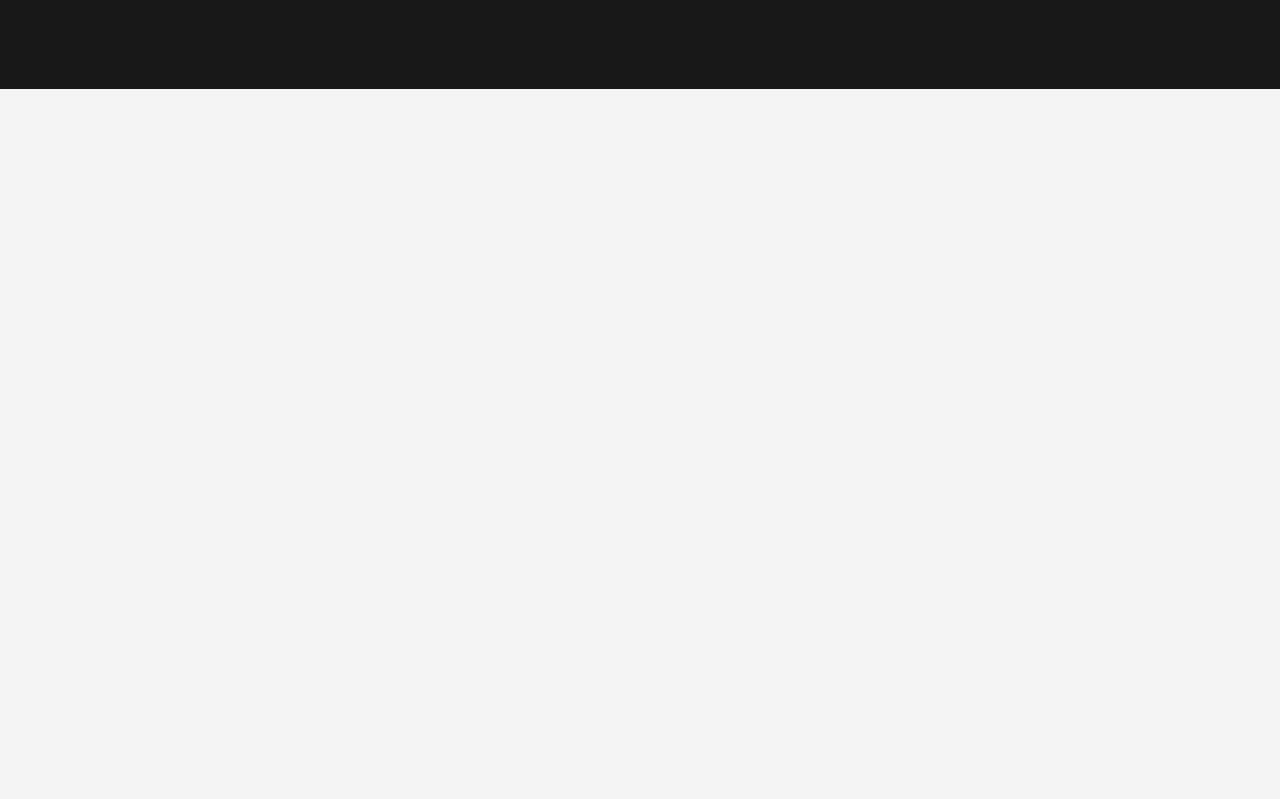
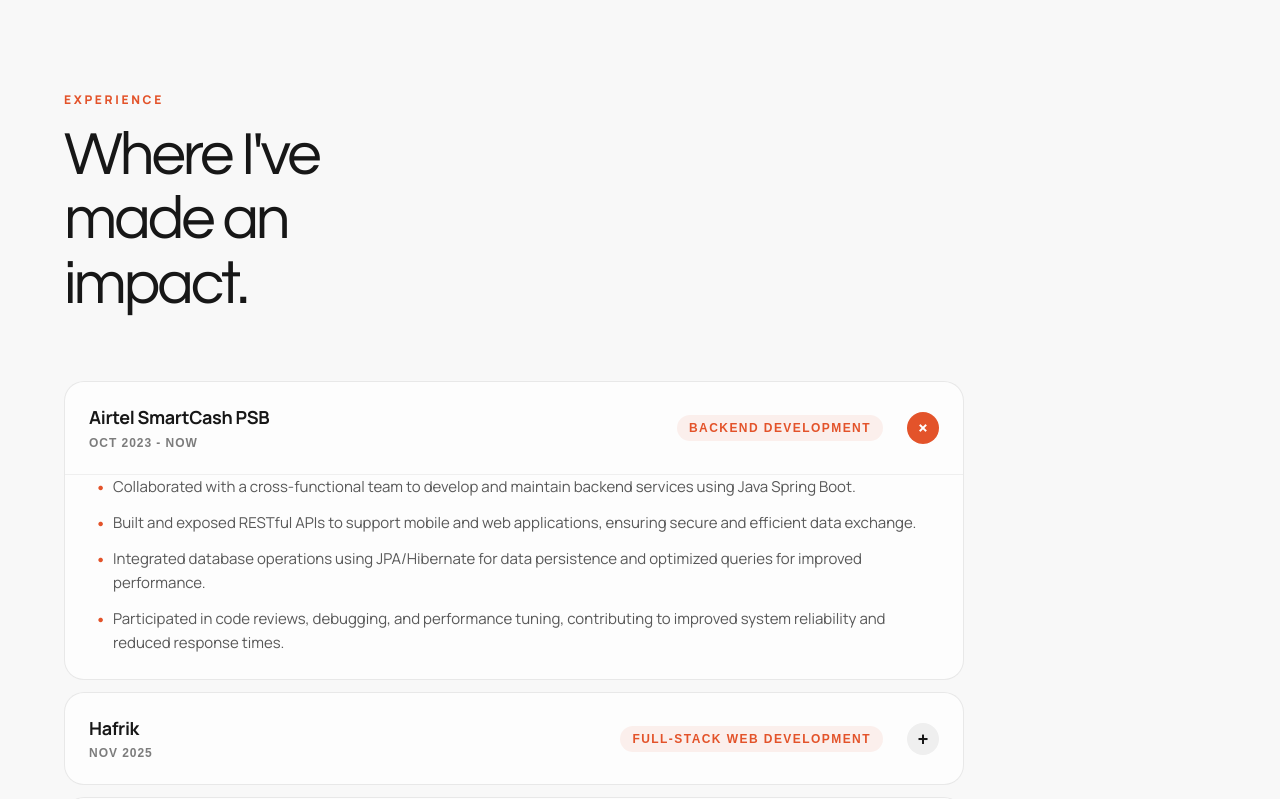
Before and after one commit to Emekabest/Portfolio, a React (Vite) app: page / in a window 1280 px wide. Shown: the part 2860-3659 px from the top of the page. Before the commit the page ends 2949 px from the top, so only its background shows below. Built offline with nearby package versions, Linux system fonts and the light colour scheme.

Commit message:
working on body--2

```diff
--- a/src/App.css
+++ b/src/App.css
@@ -663,6 +663,182 @@
   text-transform: uppercase;
 }
 
+/* Experience Section */
+.experience {
+  padding: clamp(56px, 8vw, 108px) clamp(24px, 5vw, 76px);
+  background: #f8f8f8;
+}
+
+.experience-header {
+  max-width: 560px;
+  margin-bottom: clamp(40px, 6vw, 64px);
+}
+
+.experience-header h2 {
+  color: #171717;
+  font-family: var(--display);
+  font-size: clamp(34px, 4.8vw, 62px);
+  font-weight: 400;
+  letter-spacing: -0.05em;
+  line-height: 1.05;
+  margin: 0 0 0;
+  max-width: 12ch;
+}
+
+.experience-list {
+  max-width: 900px;
+  display: flex;
+  flex-direction: column;
+  gap: 12px;
+}
+
+.experience-item {
+  border-radius: 20px;
+  background: rgba(255, 255, 255, 0.7);
+  border: 1px solid rgba(23, 23, 23, 0.09);
+  overflow: hidden;
+  transition: all 0.3s ease;
+}
+
+.experience-item:hover {
+  border-color: rgba(23, 23, 23, 0.15);
+  box-shadow: 0 12px 28px rgba(23, 23, 23, 0.08);
+}
+
+.experience-trigger {
+  width: 100%;
+  background: none;
+  border: none;
+  padding: 24px;
+  cursor: pointer;
+  display: flex;
+  align-items: center;
+  justify-content: space-between;
+  text-align: left;
+  transition: all 0.2s ease;
+}
+
+.experience-trigger:hover {
+  background: rgba(23, 23, 23, 0.02);
+}
+
+.experience-header-row {
+  display: flex;
+  align-items: center;
+  justify-content: space-between;
+  width: 100%;
+  gap: 24px;
+}
+
+.experience-title-group {
+  flex: 1;
+  min-width: 0;
+}
+
+.experience-company {
+  color: #171717;
+  font-family: var(--sans);
+  font-size: 18px;
+  font-weight: 700;
+  letter-spacing: -0.02em;
+  line-height: 1.3;
+  margin: 0;
+}
+
+.experience-period {
+  color: rgba(23, 23, 23, 0.56);
+  font-size: 12px;
+  font-weight: 600;
+  letter-spacing: 0.08em;
+  margin: 6px 0 0;
+  text-transform: uppercase;
+}
+
+.experience-highlights {
+  flex: 0 0 auto;
+  color: #e3532a;
+  font-size: 12px;
+  font-weight: 700;
+  letter-spacing: 0.12em;
+  text-transform: uppercase;
+  padding: 6px 12px;
+  background: rgba(227, 83, 42, 0.08);
+  border-radius: 999px;
+  white-space: nowrap;
+}
+
+.experience-toggle {
+  flex: 0 0 auto;
+  display: flex;
+  align-items: center;
+  justify-content: center;
+  width: 32px;
+  height: 32px;
+  border-radius: 50%;
+  background: rgba(23, 23, 23, 0.06);
+  transition: all 0.3s ease;
+}
+
+.experience-trigger.is-active .experience-toggle {
+  background: #e3532a;
+  transform: rotate(45deg);
+}
+
+.toggle-icon {
+  color: #171717;
+  font-size: 18px;
+  font-weight: 600;
+  line-height: 1;
+  display: block;
+}
+
+.experience-trigger.is-active .toggle-icon {
+  color: #ffffff;
+}
+
+.experience-details {
+  padding: 0 24px 24px;
+  border-top: 1px solid rgba(23, 23, 23, 0.06);
+  animation: slideDown 0.3s ease forwards;
+}
+
+@keyframes slideDown {
+  from {
+    opacity: 0;
+    transform: translateY(-8px);
+  }
+  to {
+    opacity: 1;
+    transform: translateY(0);
+  }
+}
+
+.experience-details-list {
+  list-style: none;
+  padding: 0;
+  margin: 0;
+  display: flex;
+  flex-direction: column;
+  gap: 12px;
+}
+
+.experience-details-list li {
+  color: rgba(23, 23, 23, 0.72);
+  font-size: 15px;
+  line-height: 1.6;
+  padding-left: 24px;
+  position: relative;
+}
+
+.experience-details-list li::before {
+  content: '•';
+  position: absolute;
+  left: 6px;
+  color: #e3532a;
+  font-weight: 700;
+  font-size: 16px;
+}
+
 @media (max-width: 850px) {
   .site-header { height: 72px; }
   .primary-nav { display: none; }
@@ -824,4 +1000,34 @@
   .about-stat-card {
     min-height: 140px;
   }
+
+  .experience-header h2 {
+    max-width: 100%;
+  }
+
+  .experience-header-row {
+    gap: 12px;
+  }
+
+  .experience-highlights {
+    font-size: 10px;
+    padding: 4px 10px;
+  }
+
+  .experience-company {
+    font-size: 16px;
+  }
+
+  .experience-trigger {
+    padding: 18px;
+  }
+
+  .experience-details {
+    padding: 0 18px 18px;
+  }
+
+  .experience-details-list li {
+    font-size: 14px;
+    padding-left: 20px;
+  }
 }
--- a/src/App.jsx
+++ b/src/App.jsx
@@ -5,6 +5,7 @@
 
 function App() {
   const [menuOpen, setMenuOpen] = useState(false)
+  const [expandedExperience, setExpandedExperience] = useState(0)
 
   const navigationItems = [
     'About',
@@ -13,6 +14,60 @@
     'Skills',
     'Education',
     'Contact',
+  ]
+
+  const experiences = [
+    {
+      id: 0,
+      company: 'Airtel SmartCash PSB',
+      period: 'Oct 2023 - Now',
+      highlights: 'Backend Development',
+      details: [
+        'Collaborated with a cross-functional team to develop and maintain backend services using Java Spring Boot.',
+        'Built and exposed RESTful APIs to support mobile and web applications, ensuring secure and efficient data exchange.',
+        'Integrated database operations using JPA/Hibernate for data persistence and optimized queries for improved performance.',
+        'Participated in code reviews, debugging, and performance tuning, contributing to improved system reliability and reduced response times.',
+      ]
+    },
+    {
+      id: 1,
+      company: 'Hafrik',
+      period: 'Nov 2025',
+      highlights: 'Full-Stack Web Development',
+      details: [
+        'Developed and launched responsive websites using modern web technologies.',
+        'Built features such as authentication, dashboards, user interactions, media uploads, and video content.',
+        'Integrated backend APIs for authentication, data management, and real-time features.',
+        'Improved website performance and fixed technical issues during development and deployment.',
+        'Managed website testing, builds, hosting, and production deployment.',
+      ]
+    },
+    {
+      id: 2,
+      company: 'Ori App Studio',
+      period: 'Oct 2021',
+      highlights: 'React Native Development',
+      details: [
+        'Contributed to the development and maintenance of a cross-platform travel budgeting mobile application using React Native.',
+        'Built responsive, user-friendly interfaces for managing travel expenses, monitoring spending, and organizing travel-related data.',
+        'Integrated RESTful APIs and managed application state and asynchronous operations to keep financial and travel data synchronized.',
+        'Improved app performance by optimizing rendering, navigation flows, and component updates while implementing validation, loading states, and error handling.',
+        'Collaborated remotely with developers and stakeholders to implement features, resolve bugs, and deliver reliable application updates.',
+      ]
+    },
+    {
+      id: 3,
+      company: 'Florin Tech',
+      period: 'Apr 2020',
+      highlights: 'Real-Time Web Development',
+      details: [
+        'Developed a real-time voting website with a smooth and responsive user experience.',
+        'Integrated Firebase Firestore to provide live vote updates and display results without refreshing the page.',
+        'Built an interactive voting system with validation to prevent duplicate voting and ensure fairness.',
+        'Improved website performance and handled real-time data updates efficiently.',
+        'Added loading states and error handling while using Git for version control.',
+      ]
+    }
   ]
 
   const heroStats = [
@@ -143,6 +198,7 @@
 
       </section>
 
+
       <section className="highlights" aria-labelledby="highlights-title">
         <div className="highlights-copy">
           <p className="section-kicker">Selected capabilities</p>
@@ -224,9 +280,48 @@
         </div>
       </section>
 
+<section className="experience" id="experience" aria-labelledby="experience-title">
+        <div className="experience-header">
+          <p className="section-kicker">Experience</p>
+          <h2 id="experience-title">Where I've made an impact.</h2>
+        </div>
+
+        <div className="experience-list">
+          {experiences.map((exp) => (
+            <div key={exp.id} className="experience-item">
+              <button
+                className={`experience-trigger ${expandedExperience === exp.id ? 'is-active' : ''}`}
+                onClick={() => setExpandedExperience(expandedExperience === exp.id ? -1 : exp.id)}
+                aria-expanded={expandedExperience === exp.id}
+                aria-controls={`experience-details-${exp.id}`}
+              >
+                <div className="experience-header-row">
+                  <div className="experience-title-group">
+                    <h3 className="experience-company">{exp.company}</h3>
+                    <p className="experience-period">{exp.period}</p>
+                  </div>
+                  <div className="experience-highlights">{exp.highlights}</div>
+                  <div className="experience-toggle">
+                    <span className="toggle-icon" aria-hidden="true">+</span>
+                  </div>
+                </div>
+              </button>
+
+              {expandedExperience === exp.id && (
+                <div id={`experience-details-${exp.id}`} className="experience-details">
+                  <ul className="experience-details-list">
+                    {exp.details.map((detail, idx) => (
+                      <li key={idx}>{detail}</li>
+                    ))}
+                  </ul>
+                </div>
+              )}
+            </div>
+          ))}
+        </div>
+      </section>
 
       <footer className='footer'>
-
       </footer>
     </main>
 
```
